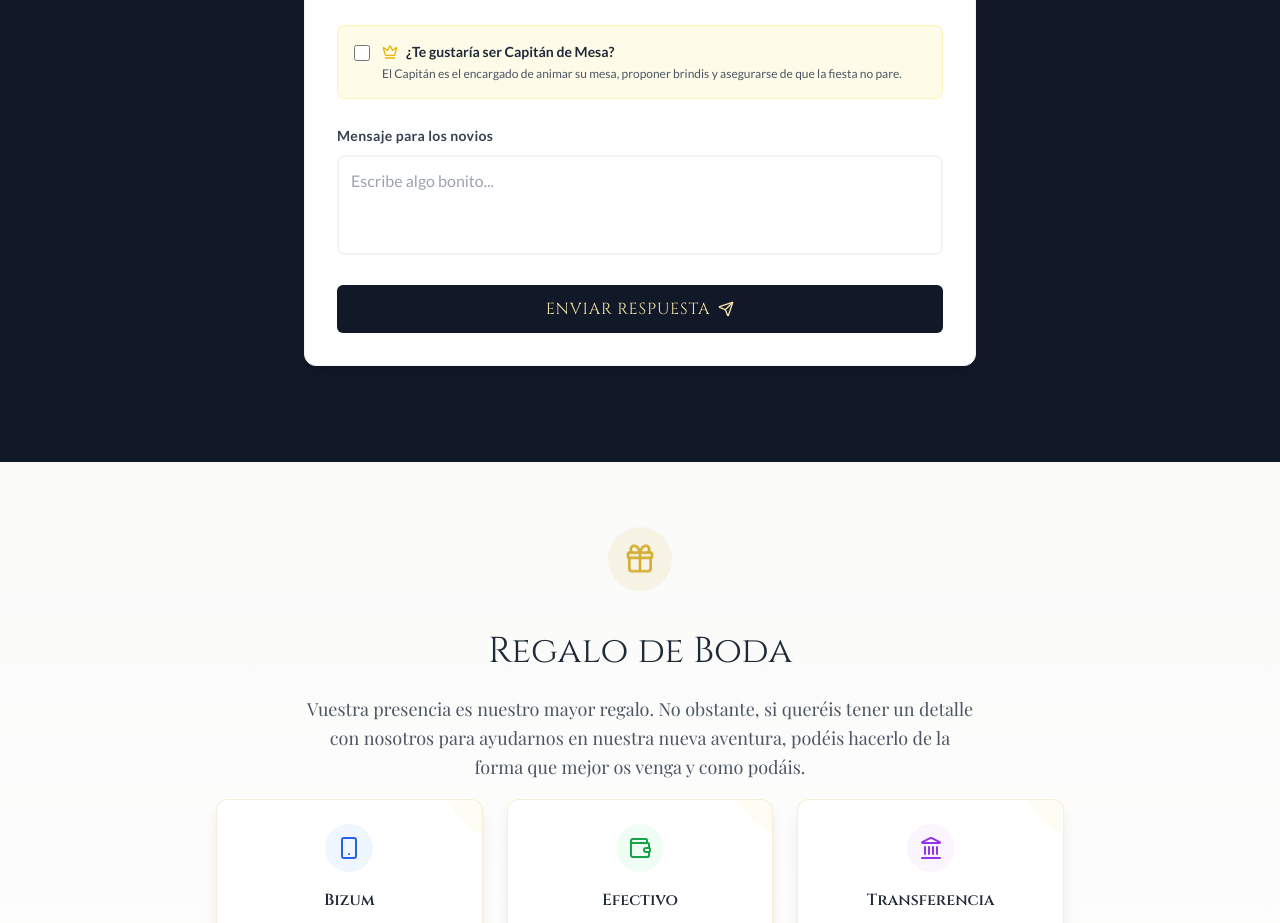
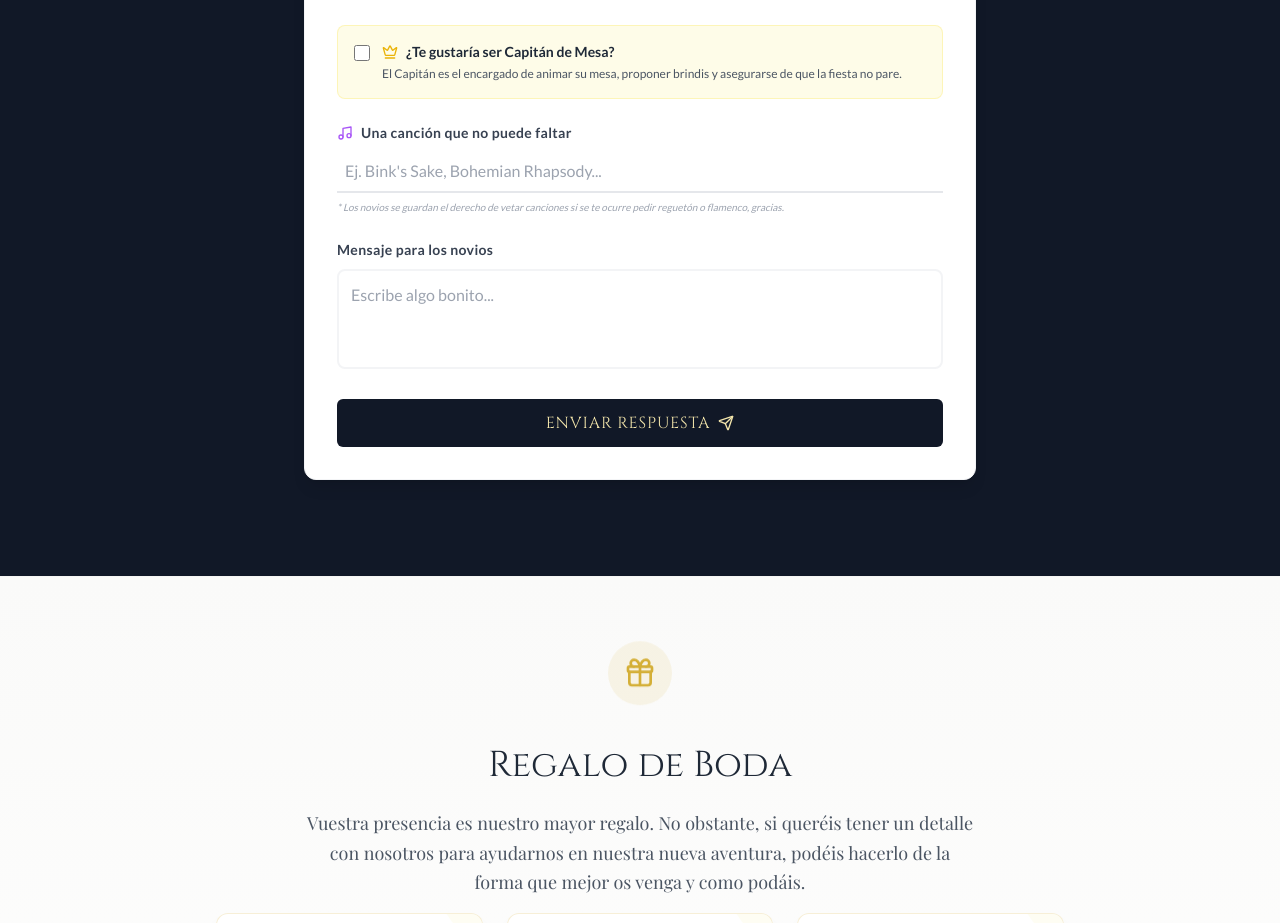
Before and after one commit to Parasigma/Rafael, a React (Vite) app: page / in a window 1280 px wide. Shown: the part 5069-5992 px from the top of the page. Built offline with nearby package versions, Linux system fonts and the light colour scheme; a web font is replaced by a local one.

Commit message:
Include song request input in RsvpForm
Added song request feature to RSVP form.

```diff
--- a/components/RsvpForm.tsx
+++ b/components/RsvpForm.tsx
@@ -1,19 +1,19 @@
 import React, { useState } from 'react';
 import { Guest } from '../types';
-import { Send, CheckCircle2, Crown } from 'lucide-react';
+import { Send, CheckCircle2, Crown, Music } from 'lucide-react';
 
 interface RsvpFormProps {
   onSubmit: (guest: Guest) => void;
 }
 
-// Nueva interfaz para organizar la información de cada acompañante
 interface CompanionDetail {
   name: string;
   mainDish: string;
 }
 
 export const RsvpForm: React.FC<RsvpFormProps> = ({ onSubmit }) => {
-  const [formData, setFormData] = useState<Partial<Guest> & { mainDish?: string }>({
+  // Hemos añadido songRequest al estado inicial
+  const [formData, setFormData] = useState<Partial<Guest> & { mainDish?: string, songRequest?: string }>({
     fullName: '',
     email: '',
     attending: 'yes',
@@ -23,33 +23,28 @@ export const RsvpForm: React.FC<RsvpFormProps> = ({ onSubmit }) => {
     message: '',
     wantsToBeCaptain: false,
     mainDish: '',
+    songRequest: '',
   });
 
-  // Nuevo estado para guardar los detalles de cada acompañante de forma dinámica
   const [companionDetails, setCompanionDetails] = useState<CompanionDetail[]>([]);
 
   const [isSubmitting, setIsSubmitting] = useState(false);
   const [isSuccess, setIsSuccess] = useState(false);
   const [successMsg, setSuccessMsg] = useState("");
 
-  // Función mágica que ajusta el número de acompañantes (máximo 6 secreto)
   const handleCompanionsChange = (e: React.ChangeEvent<HTMLInputElement>) => {
     let count = parseInt(e.target.value) || 0;
 
-    // Bloqueo secreto a 6 acompañantes máximo, y no menos de 0
     if (count > 6) count = 6;
     if (count < 0) count = 0;
 
     setFormData({ ...formData, companions: count });
 
-    // Ajustamos la lista de detalles de acompañantes
     setCompanionDetails(prev => {
       const newArr = [...prev];
-      // Si hay más acompañantes, añadimos cajones en blanco
       while (newArr.length < count) {
         newArr.push({ name: '', mainDish: '' });
       }
-      // Si se reduce el número, quitamos los que sobran
       if (newArr.length > count) {
         newArr.length = count;
       }
@@ -57,7 +52,6 @@ export const RsvpForm: React.FC<RsvpFormProps> = ({ onSubmit }) => {
     });
   };
 
-  // Función para actualizar el nombre o plato de un acompañante en concreto
   const handleCompanionDetailUpdate = (index: number, field: keyof CompanionDetail, value: string) => {
     const newArr = [...companionDetails];
     newArr[index][field] = value;
@@ -71,12 +65,10 @@ export const RsvpForm: React.FC<RsvpFormProps> = ({ onSubmit }) => {
     setIsSubmitting(true);
 
     try {
-      // Preparamos el texto bonito para el email con los datos de los acompañantes
       const companionsString = companionDetails.length > 0
         ? companionDetails.map((c, i) => `Acompañante ${i + 1}: ${c.name || 'Sin nombre'} (${c.mainDish || 'Sin plato elegido'})`).join(' | ')
         : 'Ninguno';
 
-      // 1. Conexión con FormSubmit
       await fetch("https://formsubmit.co/ajax/parasigmita@gmail.com", {
         method: "POST",
         headers: {
@@ -88,7 +80,6 @@ export const RsvpForm: React.FC<RsvpFormProps> = ({ onSubmit }) => {
             _cc: "lmarcosmarin@gmail.com",
             _template: "table",
 
-            // Datos del invitado principal
             Nombre: formData.fullName,
             Email: formData.email,
             Asistencia: formData.attending === 'yes' ? 'Sí, allí estaré' : 'No podré asistir',
@@ -96,20 +87,18 @@ export const RsvpForm: React.FC<RsvpFormProps> = ({ onSubmit }) => {
             Alergias: formData.dietaryRestrictions || 'Ninguna',
             Transporte: formData.needsTransport,
             Capitan_Mesa: formData.wantsToBeCaptain ? 'Sí' : 'No',
+            Canciones_Sugeridas: formData.songRequest || 'Ninguna', // <-- ¡Añadido al correo!
             Mensaje: formData.message || 'Sin mensaje',
-            // Añadimos la sección dinámica de acompañantes
             Total_Acompañantes: formData.companions,
             Detalle_Acompañantes: companionsString
         })
       });
 
-      // 2. Mensaje de éxito
       const msg = formData.attending === 'yes'
         ? `¡Gracias por confirmar tu asistencia, ${formData.fullName}! Nos hace muchísima ilusión poder compartir este día tan especial contigo.`
         : `Sentimos mucho que no puedas venir, ${formData.fullName}. ¡Te echaremos de menos!`;
       setSuccessMsg(msg);
 
-      // 3. Lógica interna de tu app
       const newGuest = {
         id: crypto.randomUUID(),
         submittedAt: new Date().toISOString(),
@@ -143,8 +132,8 @@ export const RsvpForm: React.FC<RsvpFormProps> = ({ onSubmit }) => {
         <button
           onClick={() => {
             setIsSuccess(false);
-            setFormData({ fullName: '', email: '', attending: 'yes', companions: 0, message: '', dietaryRestrictions: '', needsTransport: 'no', wantsToBeCaptain: false, mainDish: ''});
-            setCompanionDetails([]); // Reiniciamos también los acompañantes
+            setFormData({ fullName: '', email: '', attending: 'yes', companions: 0, message: '', dietaryRestrictions: '', needsTransport: 'no', wantsToBeCaptain: false, mainDish: '', songRequest: ''});
+            setCompanionDetails([]);
           }}
           className="text-sm text-green-700 underline hover:text-green-800"
         >
@@ -218,7 +207,6 @@ export const RsvpForm: React.FC<RsvpFormProps> = ({ onSubmit }) => {
       {formData.attending === 'yes' && (
         <div className="animate-in slide-in-from-top-4 duration-300">
 
-          {/* PREGUNTA PRINCIPAL: CARNE O PESCADO */}
           <div className="space-y-2 mb-6">
             <label className="text-sm font-semibold text-gray-700 tracking-wide">¿Para el plato principal vas a querer carne o pescado?</label>
             <div className="flex gap-4 mt-2">
@@ -252,14 +240,13 @@ export const RsvpForm: React.FC<RsvpFormProps> = ({ onSubmit }) => {
              <input
                type="number"
                min="0"
-               max="6" // Visualmente les dejamos claro que el límite es pequeño
+               max="6"
                className="w-full md:w-1/3 border-b-2 border-gray-200 p-2 focus:border-wedding-gold focus:outline-none transition-colors bg-transparent"
                value={formData.companions}
-               onChange={handleCompanionsChange} // Conectado a nuestra nueva función
+               onChange={handleCompanionsChange}
              />
           </div>
 
-          {/* MENÚ DINÁMICO DE ACOMPAÑANTES */}
           {companionDetails.length > 0 && (
             <div className="p-5 mb-6 bg-gray-50 border border-gray-100 rounded-lg space-y-5 animate-in fade-in slide-in-from-top-2">
               <h4 className="font-cinzel text-gray-800 font-semibold mb-2 border-b border-gray-200 pb-2">Detalles de los acompañantes</h4>
@@ -349,7 +336,6 @@ export const RsvpForm: React.FC<RsvpFormProps> = ({ onSubmit }) => {
             </div>
           </div>
 
-          {/* Captain Question */}
           <div className="p-4 bg-yellow-50 rounded-lg border border-yellow-200/50 mb-6">
              <label className="flex items-start gap-3 cursor-pointer">
                 <div className="flex items-center h-5">
@@ -371,6 +357,26 @@ export const RsvpForm: React.FC<RsvpFormProps> = ({ onSubmit }) => {
                 </div>
              </label>
           </div>
+
+          {/* NUEVO: PREGUNTA DE LAS CANCIONES CON LA LETRA PEQUEÑA */}
+          <div className="space-y-2 mb-6">
+             <label className="flex items-center gap-2 text-sm font-semibold text-gray-700 tracking-wide">
+                <Music className="w-4 h-4 text-purple-500" />
+                Una canción que no puede faltar
+             </label>
+             <input
+               type="text"
+               className="w-full border-b-2 border-gray-200 p-2 focus:border-wedding-gold focus:outline-none transition-colors bg-transparent"
+               value={formData.songRequest}
+               onChange={(e) => setFormData({ ...formData, songRequest: e.target.value })}
+               placeholder="Ej. Bink's Sake, Bohemian Rhapsody..."
+             />
+             <p className="text-[10px] text-gray-400 italic mt-1 leading-tight text-justify">
+               * Los novios se guardan el derecho de vetar canciones si se te ocurre pedir reguetón o flamenco, gracias.
+             </p>
+          </div>
+          {/* FIN NUEVO */}
+
         </div>
       )}
 
```
